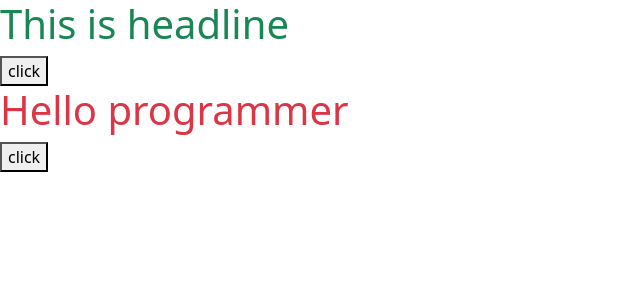
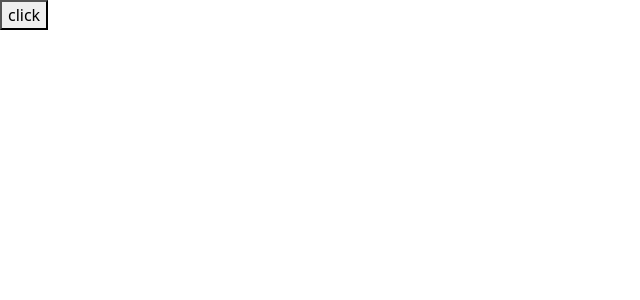
Before and after one commit to ishanrana363/ReactJsHook, a React (Vite) app: page / in a window 1280 px wide. Shown: the top 300 px of the page, without its empty margins (0-640 px from the left). Built offline with nearby package versions, Linux system fonts and the light colour scheme.

Commit message:
useRef() Working With Persisted Mutable Property

```diff
--- a/src/App.jsx
+++ b/src/App.jsx
@@ -1,9 +1,10 @@
 // import UseRef from "./Component/UseRef";
 // import Setattribute from './Component/Setattribute';
 
-import UseRefCSS from "./Component/UseRefCSS";
+// import UseRefCSS from "./Component/UseRefCSS";
 
 // import UseRefInput from "./Component/UseRefInput";
+import UseRefpersists from './Component/UseRefpersists';
 
 const App = () => {
   return (
@@ -11,7 +12,8 @@ const App = () => {
       {/* <UseRef/> */}
       {/* <Setattribute/> */}
       {/* <UseRefInput/> */}
-      <UseRefCSS/>
+      {/* <UseRefCSS/> */}
+      <UseRefpersists/>
     </div>
   );
 };
--- /dev/null
+++ b/src/Component/UseRefpersists.jsx
@@ -0,0 +1,17 @@
+import { useRef } from "react";
+
+
+const UseRefpersists = () => {
+    const number = useRef(0)
+    let demoFun = () =>{
+        number.current++
+        console.log(number.current)
+    }
+    return (
+        <div>
+            <button onClick={demoFun} >click</button>
+        </div>
+    );
+};
+
+export default UseRefpersists;
```
